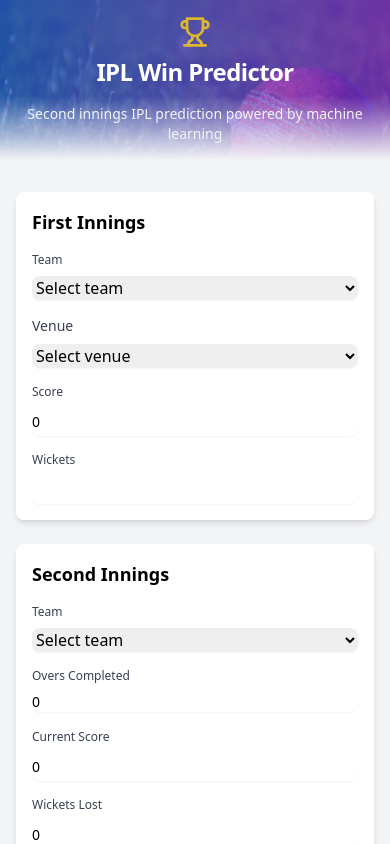
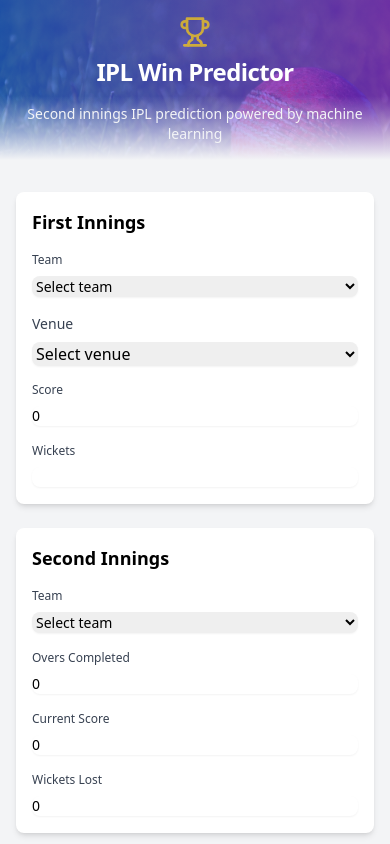
Before and after one commit to abhi-s-03/ipl-win-predictor, a React (Vite) app in the folder frontend/: page / in a window 390 px wide. Shown: the top 844 px of the page. Built offline with nearby package versions, Linux system fonts and the light colour scheme.

Commit message:
responsive fix

```diff
--- a/frontend/src/components/NumberInput.jsx
+++ b/frontend/src/components/NumberInput.jsx
@@ -16,7 +16,7 @@
         min={min}
         max={max}
         step={step}
-        className="w-full py-1 text-sm rounded-lg border-gray-300 shadow-sm focus:border-blue-500 focus:ring-blue-500"
+        className="w-full text-sm rounded-lg border-gray-300 shadow-sm focus:border-blue-500 focus:ring-blue-500"
       />
     </div>
   );
--- a/frontend/src/components/OversInput.jsx
+++ b/frontend/src/components/OversInput.jsx
@@ -16,7 +16,7 @@
         min={min}
         max={max}
         step={step}
-        className="w-full py1 text-sm rounded-lg border-gray-300 shadow-sm focus:border-blue-500 focus:ring-blue-500"
+        className="w-full text-sm rounded-lg border-gray-300 shadow-sm focus:border-blue-500 focus:ring-blue-500"
       />
     </div>
   );
--- a/frontend/src/components/TeamSelect.jsx
+++ b/frontend/src/components/TeamSelect.jsx
@@ -9,7 +9,7 @@
       <select
         value={value}
         onChange={(e) => onChange(e)}
-        className="w-full py-1text-sm rounded-lg border-gray-300 shadow-sm focus:border-blue-500 focus:ring-blue-500"
+        className="w-full text-sm rounded-lg border-gray-300 shadow-sm focus:border-blue-500 focus:ring-blue-500"
       >
         <option value="">Select team</option>
         {filteredTeams.map((team) => (
```
